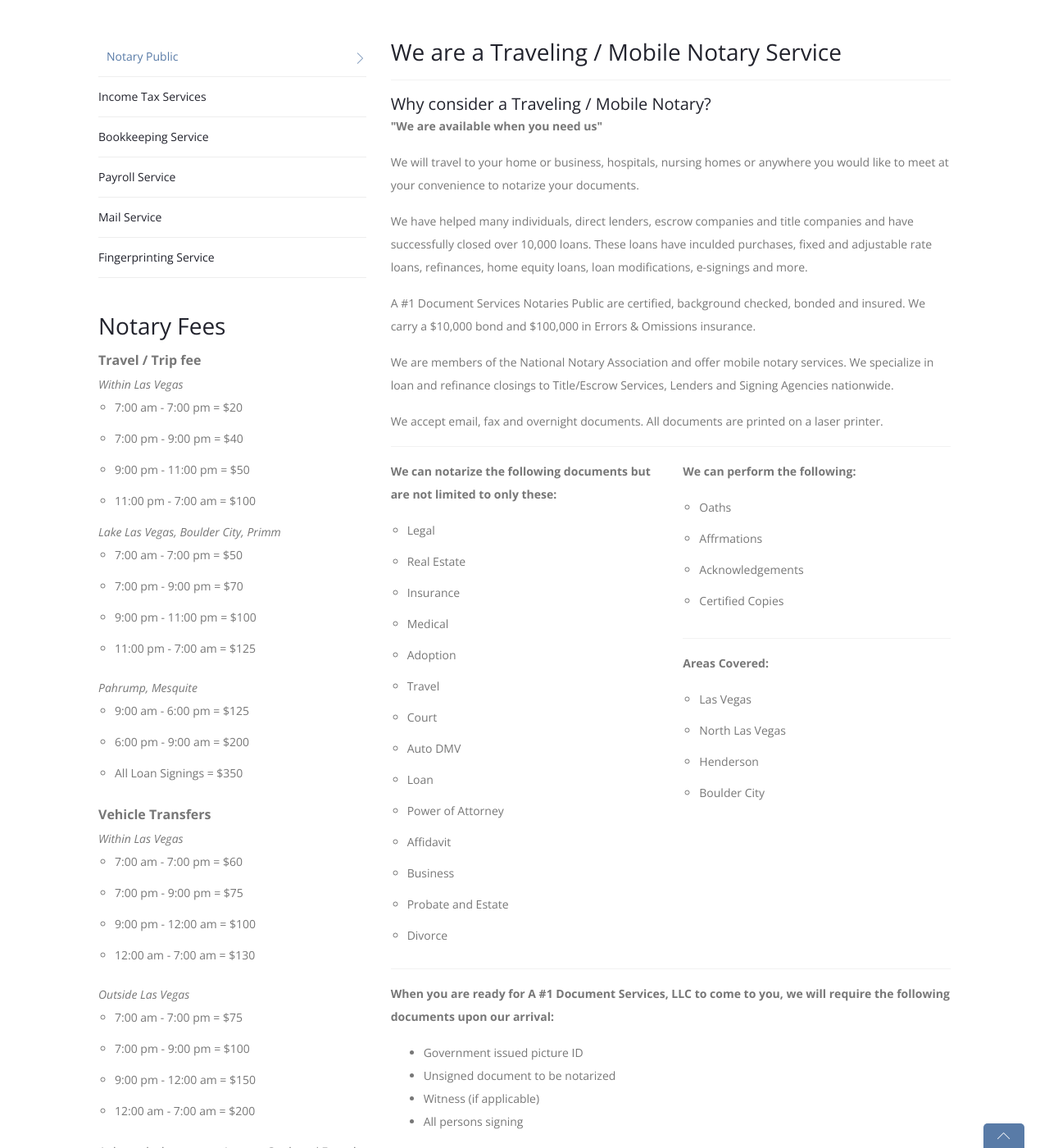
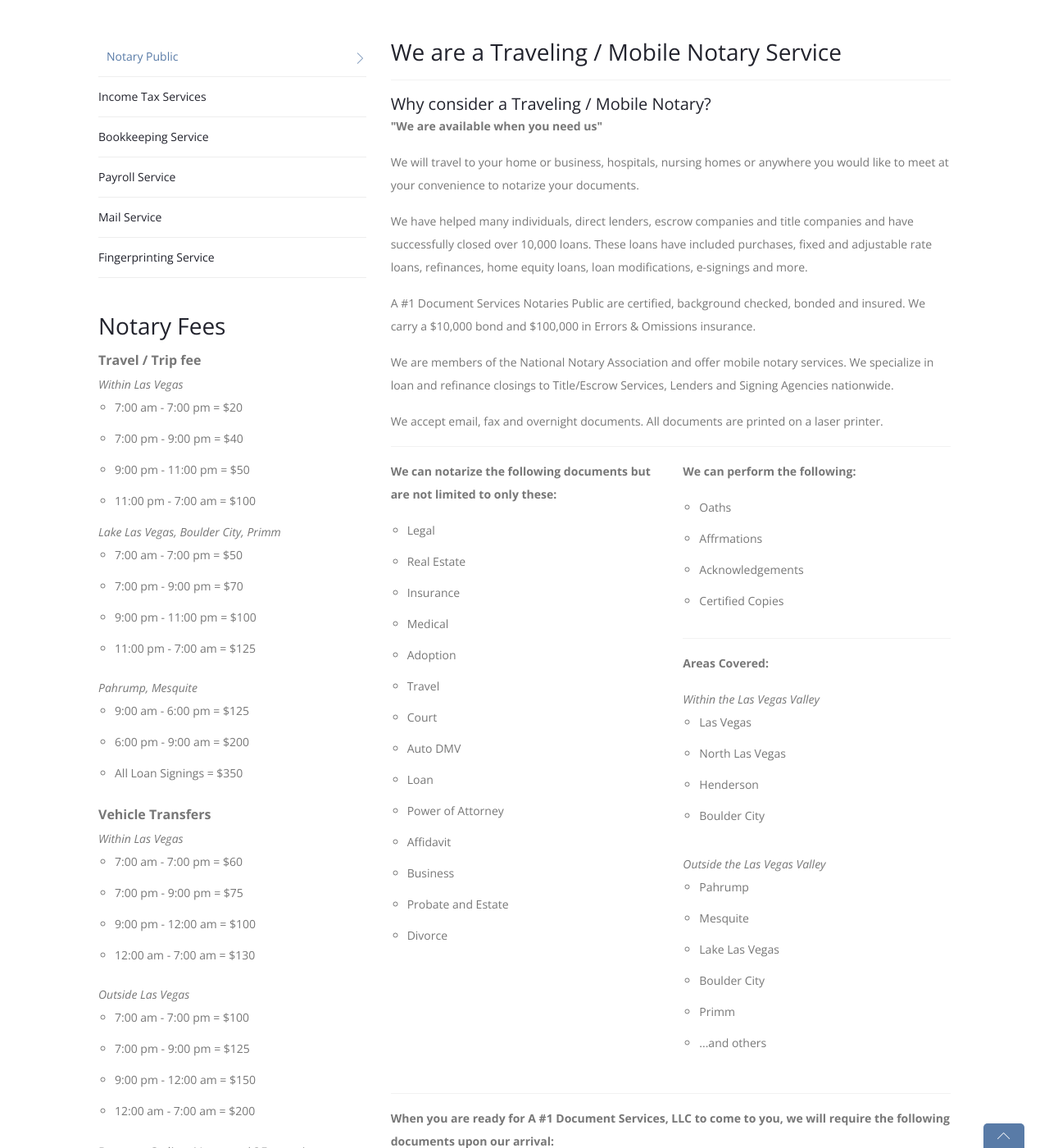
Before and after one commit to rg45-com/a1documentservices, a Jekyll site: the page built from mobile-notary-public-las-vegas.html, in a window 1280 px wide and 1400 px high, scrolled down 683 px. Shown: the whole window at 82% size. Built offline with Jekyll 4.4.1, drawn with Linux system fonts in a browser that asks for light colours; some web fonts are replaced; some of the changed text lies outside the part shown.

Commit message:
client changes per emails

```diff
--- a/_includes/free_quotes_banner.html
+++ b/_includes/free_quotes_banner.html
@@ -2,7 +2,7 @@
   <div class="container">
     <div class="row">
       <div class="col-lg-8">
-        <h4 class="mt5 h2 text-white text-center">Free Quotes for Notary, Tax, Accounting, or Mail Services</h4>
+        <h4 class="mt5 h2 text-white text-center">Free Quotes for Notary, Tax Preparation, Accounting, or Mail Services</h4>
       </div>
       <div class="col-lg-4 text-center">
         <a href="tel:{{ site.phone_link }}" class="btn btn-lg btn-white btn-rounded">Call Now - {{ site.phone_disp }}</a>
--- /dev/null
+++ b/_includes/payment-types.html
@@ -0,0 +1,3 @@
+<p class="font-italic">
+  We accept Cash, Credit Card (there is an additional {% if page.page_name == 'notary' %}$2{% else %}$5{% endif %} charge), Cash App, Venmo, Zelle, PayPal and Apple Pay.
+</p>
--- a/bookkeeping.html
+++ b/bookkeeping.html
@@ -70,6 +70,8 @@
           <h3 class="font-base-400">Bookkeeping Fees</h3>
           <p class="sidebar-subtitle font-weight-normal pb10">Full Charge Bookkeeping - $40 per hour</p>
           <p class="sidebar-subtitle font-weight-normal pb10">Commercial Resident Agent - $50 per year</p>
+
+        {%- include payment-types.html %}
         </div>
 
         <div class="col-lg-12 order-lg-1 mb40">
--- a/fingerprinting.html
+++ b/fingerprinting.html
@@ -53,6 +53,7 @@
           <p class="sidebar-subtitle font-weight-normal pb10">Fresh Ink Prints - $20</p>
           <p class="sidebar-subtitle font-weight-normal pb10">Fresh Ink Additional Card(s) - $5 each</p>
           <p class="sidebar-subtitle font-weight-normal pb10">Mobile Service Trip Charge - $20 in the Las Vegas Valley</p>
+          {%- include payment-types.html %}
         </div>
 
         <div class="col-lg-12 order-lg-1 mb40">
--- a/income-tax-services.html
+++ b/income-tax-services.html
@@ -180,6 +180,8 @@
             <li>C-Corp = $350</li>
             <li>Trust = $350</li>
           </ul>
+
+          {%- include payment-types.html %}
         </div>
 
         <div class="col-lg-12 order-lg-1 mb40">
--- a/mobile-notary-public-las-vegas.html
+++ b/mobile-notary-public-las-vegas.html
@@ -50,7 +50,7 @@
 
       <p>We will travel to your home or business, hospitals, nursing homes or anywhere you would like to meet at your convenience to notarize your documents.</p>
 
-      <p>We have helped many individuals, direct lenders, escrow companies and title companies and have successfully closed over {{ site.stat_loans | thousands_separated }} loans.  These loans have inculded purchases, fixed and adjustable rate loans, refinances, home equity loans, loan modifications, e-signings and more.</p>
+      <p>We have helped many individuals, direct lenders, escrow companies and title companies and have successfully closed over {{ site.stat_loans | thousands_separated }} loans.  These loans have included purchases, fixed and adjustable rate loans, refinances, home equity loans, loan modifications, e-signings and more.</p>
 
       <p>A #1 Document Services Notaries Public are certified, background checked, bonded and insured.  We carry a $10,000 bond and $100,000 in Errors & Omissions insurance.</p>
 
@@ -88,11 +88,21 @@
           </ul>
           <hr>
           <p class="font-weight-bold">Areas Covered:</p>
+          <p class="mb0 font-italic">Within the Las Vegas Valley</p>
           <ul class="bullet-list">
             <li>Las Vegas</li>
             <li>North Las Vegas</li>
             <li>Henderson</li>
             <li>Boulder City</li>
+          </ul>
+          <p class="mb0 font-italic">Outside the Las Vegas Valley</p>
+          <ul class="bullet-list">
+            <li>Pahrump</li>
+            <li>Mesquite</li>
+            <li>Lake Las Vegas</li>
+            <li>Boulder City</li>
+            <li>Primm</li>
+            <li>...and others</li>
           </ul>
         </div>
       </div><!-- /row -->
@@ -156,23 +166,22 @@
 
           <p class="font-italic mb0">Outside Las Vegas</p>
           <ul class="bullet-list mb10">
-          <li>7:00 am - 7:00 pm  = $75</li>
-          <li>7:00 pm - 9:00 pm  = $100</li>
+          <li>7:00 am - 7:00 pm  = $100</li>
+          <li>7:00 pm - 9:00 pm  = $125</li>
           <li>9:00 pm - 12:00 am = $150</li>
           <li>12:00 am - 7:00 am = $200</li>
 
           </ul>
 
+          <p class="sidebar-subtitle font-weight-normal pb10">Remote Online Notary - $25 per signature</p>
           <p class="sidebar-subtitle font-weight-normal pb10">Acknowledgements, Jurats, Oaths - $5 each</p>
           <p class="sidebar-subtitle font-weight-normal pb10">Certified Copies - $5 each</p>
           <p class="sidebar-subtitle font-weight-normal pb10">Loan Signing - $100</p>
           <p class="sidebar-subtitle font-weight-normal pb10">Printing of Loan docs - $25</p>
           <p class="sidebar-subtitle font-weight-normal pb10">Marriage Officiant - $150</p>
-          <p class="sidebar-subtitle font-weight-normal pb10">Apostille - $80 + NV S.o.S. fees</p>
+          <p class="sidebar-subtitle font-weight-normal pb10">Apostille - $80 + NV Secretary of State fees</p>
 
-          <p class="font-italic">
-            We accept Cash or Credit Card (there is an additional $2 charge)
-          </p>
+          {%- include payment-types.html %}
         </div>
 
         <div class="col-lg-12 order-lg-1 mb40">
--- a/payroll.html
+++ b/payroll.html
@@ -52,7 +52,10 @@
           <p class="sidebar-subtitle font-weight-normal pb10">Set-up Fee - $125 (one time only)</p>
           <p class="sidebar-subtitle font-weight-normal pb10">Payroll Processing - $40 per hour</p>
           <p class="sidebar-subtitle font-weight-normal pb10">$4 Per Employee Per Month</p>
+
+        {%- include payment-types.html %}
         </div>
+
 
         <div class="col-lg-12 order-lg-1 mb40">
           {%- include sidebar-nav.html %}
```
